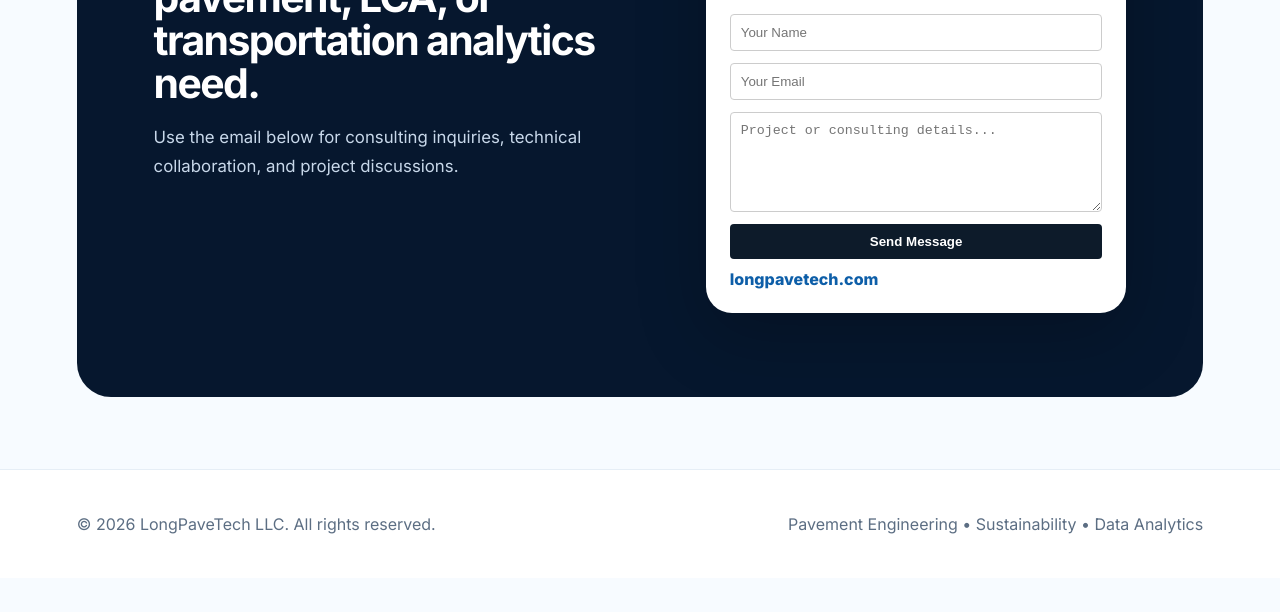
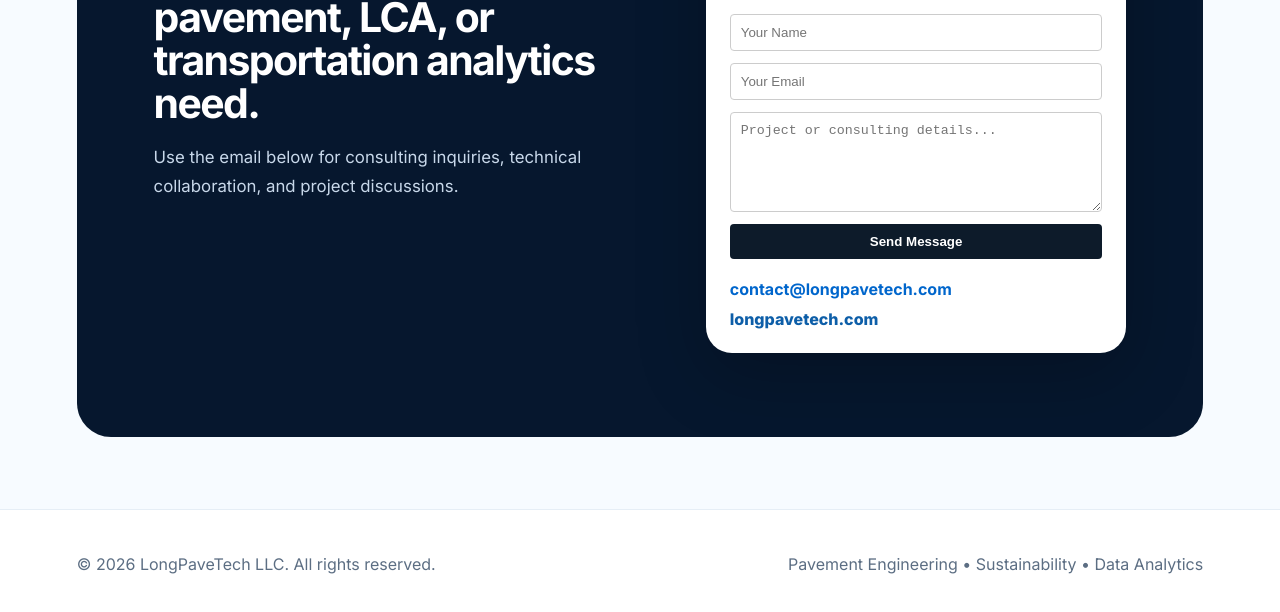
Before and after one commit to ibrahimelnaml/longpavetech.github.io, a plain HTML site: page index.html in a window 1280 px wide. Shown: the part 4161-4773 px from the top of the page. Before the commit the page ends 4739 px from the top, so only its background shows below. Drawn offline with nearby package versions, Linux system fonts and the light colour scheme.

Commit message:
Update index.html

```diff
--- a/index.html
+++ b/index.html
@@ -159,12 +159,14 @@
       <div class="contact-card">
         <img src="assets/logo.png" alt="LongPaveTech logo" />
         <p><strong>Ibrahim Elnaml, Ph.D.</strong><br>Founder & Principal Consultant</p>
-        <form action="https://formspree.io/f/YOUR_FORMSPREE_ID" method="POST" style="display: flex; flex-direction: column; gap: 12px; margin-top: 15px; text-align: left;">
+        <form action="https://formspree.io/f/xpqeobqz" method="POST" style="display: flex; flex-direction: column; gap: 12px; margin-top: 15px; text-align: left;">
   <input type="text" name="name" placeholder="Your Name" required style="padding: 10px; border: 1px solid #ccc; border-radius: 4px;">
   <input type="email" name="email" placeholder="Your Email" required style="padding: 10px; border: 1px solid #ccc; border-radius: 4px;">
   <textarea name="message" placeholder="Project or consulting details..." required style="padding: 10px; border: 1px solid #ccc; border-radius: 4px; min-height: 100px; resize: vertical;"></textarea>
-  <button type="submit" style="padding: 10px; background-color: #0d1b2a; color: white; border: none; border-radius: 4px; cursor: pointer; font-weight: bold;">Send Message</button>
+  <button type="submit" style="padding: 10px; background-color: #0d1b2a; color: white; border: none; border-radius: 4px; cursor: pointer; font-weight: bold; margin-bottom: 10px;">Send Message</button>
 </form>
+
+<a href="mailto:contact@longpavetech.com" style="display: block; color: #0066cc; text-decoration: none; font-weight: bold; margin-top: 10px;">contact@longpavetech.com</a>
         <a href="https://longpavetech.com">longpavetech.com</a>
       </div>
     </section>
```
